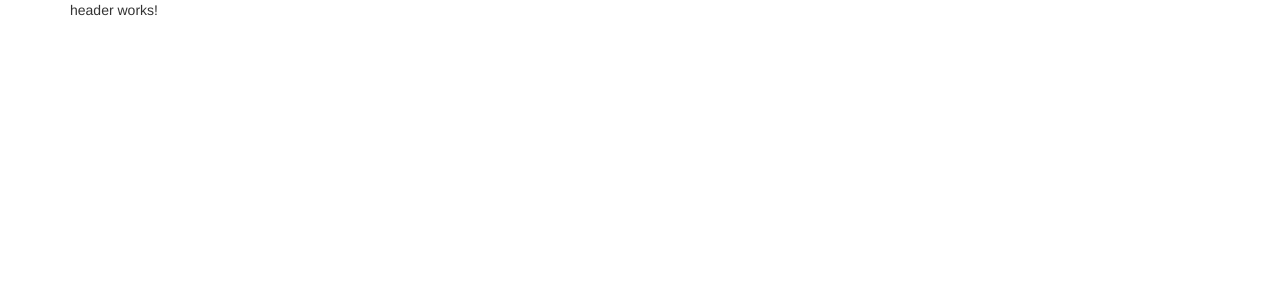
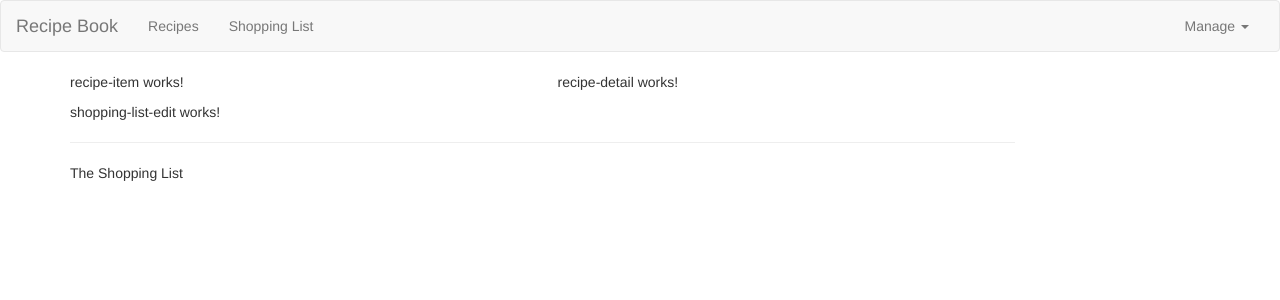
Before and after one commit to Bjthomas11/Angular12ShoppingList-RecipeBook, an Angular app: page / in a window 1280 px wide. Shown: the top 300 px of the page. Built offline with nearby package versions, Linux system fonts and the light colour scheme.

Commit message:
completed header

```diff
--- a/src/app/app.component.html
+++ b/src/app/app.component.html
@@ -8,11 +8,12 @@
     <!-- Rec Item -->
     <!-- Rec Detail(information) -->
       <!-- Recipe model(data) -->
-
+      <app-header></app-header>
       <div class="container">
         <div class="row">
           <div class="col-md-12">
-            <app-header></app-header>
+            <app-recipes></app-recipes>
+            <app-shopping-list></app-shopping-list>
           </div>
         </div>
       </div>
--- a/src/app/header/header.component.html
+++ b/src/app/header/header.component.html
@@ -1 +1,30 @@
-<p>header works!</p>
+<nav class="navbar navbar-default">
+  <div class="container-fluid">
+    <header class="navbar-header">
+      <a href="#" class="navbar-brand">Recipe Book</a>
+    </header>
+    <div class="collapse navbar-collapse">
+      <ul class="nav navbar-nav">
+        <li>
+          <a href="#">Recipes</a>
+        </li>
+        <li>
+          <a href="#">Shopping List</a>
+        </li>
+      </ul>
+      <ul class="nav navbar-nav navbar-right">
+        <li class="dropdown">
+          <a href="#" class="dropdown-toggle" role="button">Manage <span class="caret"></span></a>
+          <ul class="dropdown-menu">
+            <li>
+              <a href="#">Save</a>
+            </li>
+            <li>
+              <a href="#">Fetch</a>
+            </li>
+          </ul>
+        </li>
+      </ul>
+    </div>
+  </div>
+</nav>
--- a/src/app/recipes/recipe-list/recipe-list.component.html
+++ b/src/app/recipes/recipe-list/recipe-list.component.html
@@ -1 +1 @@
-<p>recipe-list works!</p>
+<app-recipe-item></app-recipe-item>
--- a/src/app/recipes/recipes.component.html
+++ b/src/app/recipes/recipes.component.html
@@ -1 +1,8 @@
-<p>recipes works!</p>
+<div class="row">
+  <div class="col-md-5">
+    <app-recipe-list></app-recipe-list>
+  </div>
+  <div class="col-md-7">
+<app-recipe-detail></app-recipe-detail>
+  </div>
+</div>
--- a/src/app/shopping-list/shopping-list.component.html
+++ b/src/app/shopping-list/shopping-list.component.html
@@ -1 +1,7 @@
-<p>shopping-list works!</p>
+<div class="row">
+  <div class="col-xs-10">
+    <app-shopping-list-edit></app-shopping-list-edit>
+<hr>
+<p>The Shopping List</p>
+  </div>
+</div>
```
